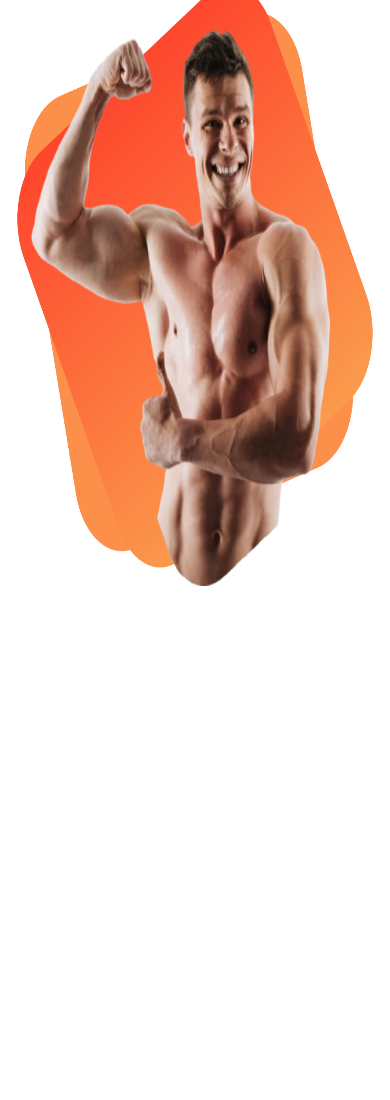
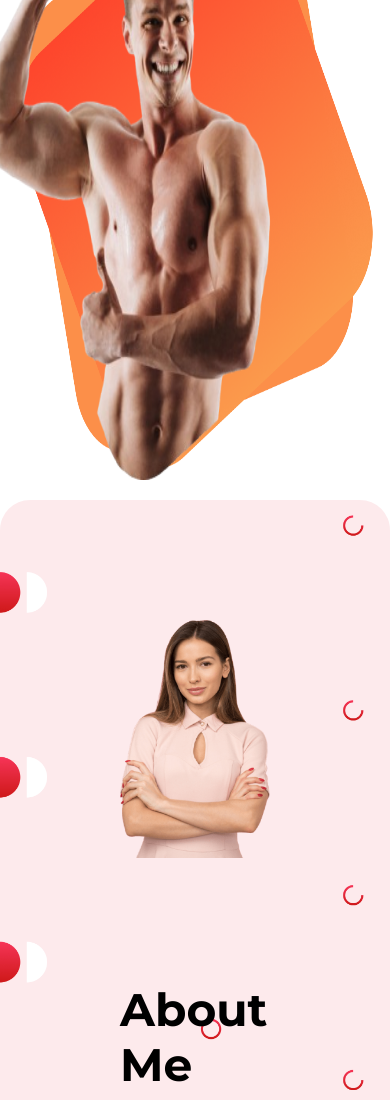
Before and after one commit to minhaj-net/eat-healthy-website, a plain HTML site: page index.html in a window 390 px wide. Shown: the part 1002-2102 px from the top of the page. Before the commit the page ends 1602 px from the top, so only its background shows below. Drawn offline with Linux system fonts and the light colour scheme.

Commit message:
added another section that name banner and responsive design

```diff
--- a/index.html
+++ b/index.html
@@ -14,12 +14,23 @@
                  <h2 class="diet-title"><span class="skip">Skip</span> The Diet, Just Eat Healthy With Food Network </h2>
                 <p class="sub-title">Imagine you don't need a diet because we <br> provide
                   healthy and delicious food for you!</p>
-                <button class="diet-btn">Order Food</button>
+                <button class="primary-btn">Order Food</button>
               </div>
           </div>
           <div class="diet-img-container display-flex">
-            <div><img class="diet-container-img" src="images/shapes/Group 8450.png" alt="">
-            <img class="diet-container-img2" src="images/male/hero.png  " alt=""></div>
+            <div>
+              <img class="diet-container-img" src="images/shapes/Group 8450.png" alt="">
+              <img class="diet-container-img2" src="images/male/hero.png  " alt=""></div>
+          </div>
+        </section>
+        <section class="banner-container display-flex">
+          <div>
+            <img class="banner-container-img" src="images/female/person.png" alt="">
+          </div>
+          <div>
+            <h3 class="banner-title">About Me</h3>
+            <p class="banner-discroption">Lorem ipsum dolor sit amet, consectetur adipiscing elit. Condimentum diam orci pretium a pharetra, feugiat cursus. Dictumst risus, sem egestas odio cras adipiscing vulputate. Nisi, risus in suscipit non. Non commodo volutpat, pharetra, vel.</p>
+            <button class="primary-btn">Contact me</button>
           </div>
         </section>
     </header>
--- a/style/healthy.css
+++ b/style/healthy.css
@@ -9,6 +9,10 @@
 }
 
 /* shered style */
+header{
+  max-width: 1440px;
+  margin: 0 auto;
+}
 .sub-title{
   color: rgba(130, 130, 130, 1);
   font-weight: 500;
@@ -17,29 +21,43 @@
 .display-flex{
   display: flex;
 }
+.primary-btn{
+  background: linear-gradient(to right, rgba(251, 162, 79, 1),rgba(255, 30, 30, 1));
+  padding: 24px 32px;
+  gap: 16px;
+  border-radius: 100px;
+  color: #ffffff;
+  border: none;
+  margin-top: 20px;
+}
 
 /* diet section start */
 .left-container{
   padding-left: 50px;
+  width: 700px;
 }
 .hero-container{
+  margin: 0 auto;
+  gap: 120px;
   padding-top: 120px;
-  gap: 220px;
 }
 .diet-img-container{
   position: relative;
+   width: 100%;
+  height: 100%;
 }
 .diet-container-img2{
   position: absolute;
   top: -60px;
   left: -120px;
   z-index: 1;
-  width: 750px;
-  height: 650px;
-
+  width: 100%;
+  height: 100%;
 }
 .diet-container-img{
   z-index: 2;
+    max-width: 592px;
+  height: 640px;
 }
 .diet-container{
   display: flex;
@@ -55,23 +73,35 @@
 .skip{
   color: rgba(251, 162, 79, 1);
 }
-.diet-btn{
-  background: linear-gradient(to right, rgba(251, 162, 79, 1),rgba(255, 30, 30, 1));
-  padding: 24px 32px;
-  gap: 16px;
-  border-radius: 100px;
-  color: #ffffff;
-  border: none;
-  margin-top: 20px;
+
+/* banner container style */
+.banner-container{
+  background-image: url('../images/shapes/Frame\ 58.jpg');
+  background-size: 100%;
+  max-width: 1440px;
+  border-radius: 30px;
+  justify-content: space-between;
+  align-items: center;
+  gap: 120px;
+  padding: 120px 120px 0 120px;
 }
-.diet-container-img{
-  max-width: 592px;
-  height: 640px;
+.banner-container-img{
+  width: 100%;
+}
+.banner-title{
+  font-size: 2.85rem;
+  font-weight: 700;
+  margin-bottom: 30px;
+}
+.banner-discription{
+    color: rgba(130, 130, 130, 1);
+  font-weight: 500;
+  font-size: 1.25rem;
 }
 
-
 @media screen and (max-width:576px) {
-  .hero-container{
+  .hero-container,
+  .banner-container{
     flex-direction: column;
   }
   .diet-container-img,
@@ -81,15 +111,23 @@
   .diet-container-img2{
     position: absolute;
     top: -20px;
-    left: 5px;
+    left: -55px;
   }
 }
 @media screen and (min-width:576px) and (max-width:992px){
   .hero-container{
     flex-direction: column;
   }
-    .diet-container-img,
+  .diet-img-container{
+    justify-items: center;
+    display: block;
+    align-items: center;
+    position:relative;
+    width: 100%;
+  }
   .diet-container-img2{
-    justify-items: center;
+    position: absolute;
+    top: -50px;
+    left: -40px;
   }
 }
```
Also changed, not shown: images/female/person.png (renamed from images/female/Person Image.png).
